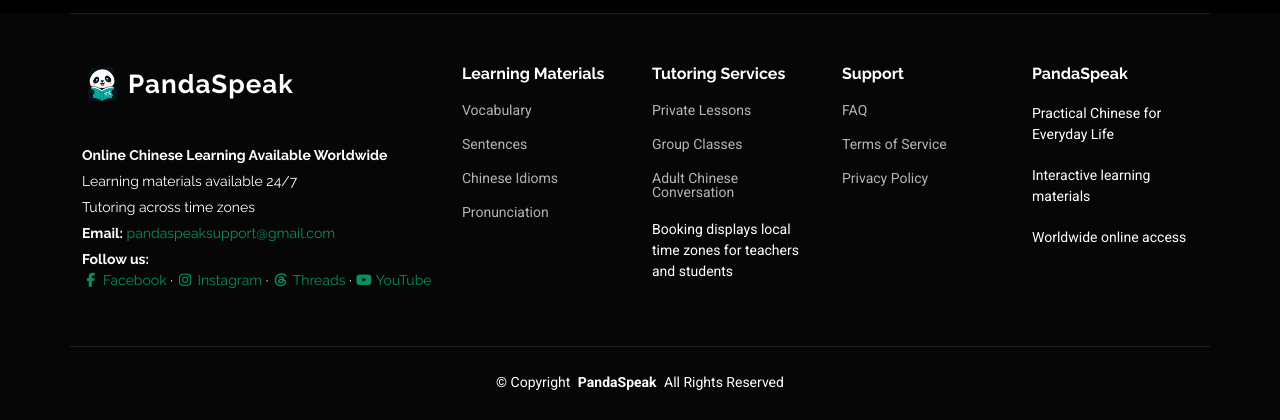
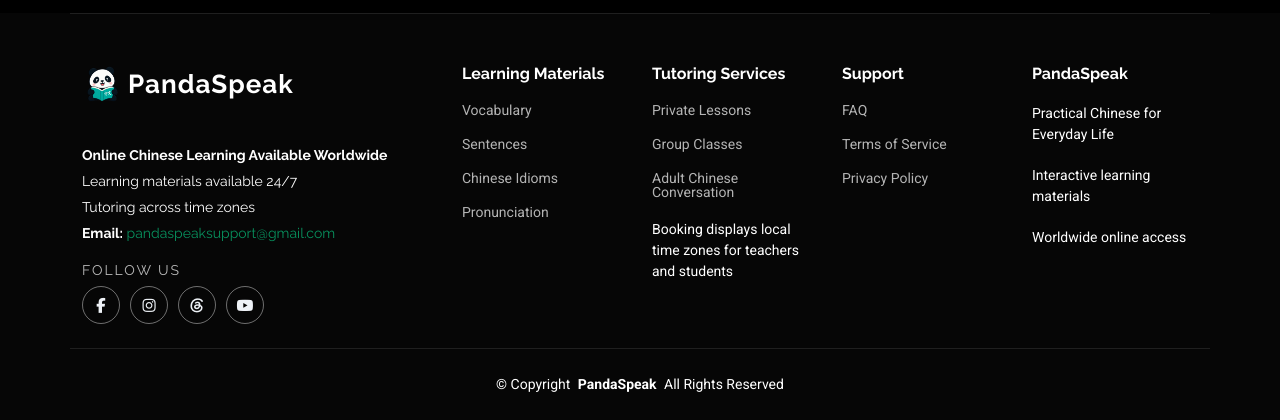
Before and after one commit to cecemoo/PandaSpeak, a Django app: template account/templates/account/about.html in a window 1280 px wide. Shown: the part 1883-2303 px from the top of the page. Before the commit the page ends 2273 px from the top, so only its background shows below. Run offline with Django 5.2, Linux system fonts and the light colour scheme; the template is opened without the code that fills it, so the values that code supplies are empty; parts of the project's set-up code (start-up, migrations or seed data) failed here and were passed over; some libraries are stand-ins or nearby versions.

Commit message:
Restyle footer social links as circular icon buttons (Cece, 2026-10-27)
The green inline text links looked unprofessional on the dark footer.
Now: a small 'FOLLOW US' label over four circular outline buttons
(white icon on transparent, thin light border; hover fills white with
a dark icon) — the standard professional footer pattern. Same four
brand URLs, icon-only with accessible labels.

```diff
--- a/account/templates/account/base.html
+++ b/account/templates/account/base.html
@@ -85,6 +85,13 @@
   <link href="{% static 'assets/vendor/glightbox/css/glightbox.min.css' %}" rel="stylesheet">
   <link href="{% static 'assets/css/main.css' %}" rel="stylesheet">
   <link rel="stylesheet" href="https://cdnjs.cloudflare.com/ajax/libs/font-awesome/7.0.1/css/all.min.css" integrity="sha512-2SwdPD6INVrV/lHTZbO2nodKhrnDdJK9/kg2XD1r9uGqPo1cUbujc+IYdlYdEErWNu69gVcYgdxlmVmzTWnetw==" crossorigin="anonymous" referrerpolicy="no-referrer" />
+  <style>
+    .footer-social{margin-top:16px}
+    .footer-social-label{margin:0 0 9px;font-size:.78rem;letter-spacing:.14em;text-transform:uppercase;color:rgba(255,255,255,.72)}
+    .footer-social-links{display:flex;gap:10px}
+    .footer-social-links a{display:inline-flex;align-items:center;justify-content:center;width:38px;height:38px;border:1px solid rgba(255,255,255,.42);border-radius:50%;color:#eef2f7;font-size:15px;text-decoration:none;transition:background .25s ease,color .25s ease,border-color .25s ease}
+    .footer-social-links a:hover{background:#fff;border-color:#fff;color:#101828}
+  </style>
 </head>
 <body class="index-page">
   <header id="header" class="header d-flex align-items-center fixed-top">
@@ -113,7 +120,7 @@
     <div class="container footer-top"><div class="row gy-4">
       <div class="col-lg-4 col-md-6 footer-about">
         <a href="{% url 'home' %}" class="logo d-flex align-items-center"><img src="{% static 'assets/img/logo.jpeg' %}" alt="PandaSpeak Logo"><span class="sitename">PandaSpeak</span></a>
-        <div class="footer-contact pt-3"><p><strong>Online Chinese Learning Available Worldwide</strong></p><p>Learning materials available 24/7</p><p>Tutoring across time zones</p><p><strong>Email:</strong> <a href="mailto:pandaspeaksupport@gmail.com">pandaspeaksupport@gmail.com</a></p><p class="footer-social"><strong>Follow us:</strong><br><a href="https://www.facebook.com/people/PandaSpeak-Chinese/61592981011224/" target="_blank" rel="noopener" aria-label="PandaSpeak Chinese on Facebook"><i class="fa-brands fa-facebook-f"></i> Facebook</a> &middot; <a href="https://www.instagram.com/pandaspeakchinese/" target="_blank" rel="noopener" aria-label="PandaSpeak Chinese on Instagram"><i class="fa-brands fa-instagram"></i> Instagram</a> &middot; <a href="https://www.threads.net/@pandaspeakchinese" target="_blank" rel="noopener" aria-label="PandaSpeak Chinese on Threads"><i class="fa-brands fa-threads"></i> Threads</a> &middot; <a href="https://www.youtube.com/@PandaSpeakChinese" target="_blank" rel="noopener" aria-label="PandaSpeak on YouTube"><i class="fa-brands fa-youtube"></i> YouTube</a></p></div>
+        <div class="footer-contact pt-3"><p><strong>Online Chinese Learning Available Worldwide</strong></p><p>Learning materials available 24/7</p><p>Tutoring across time zones</p><p><strong>Email:</strong> <a href="mailto:pandaspeaksupport@gmail.com">pandaspeaksupport@gmail.com</a></p><div class="footer-social"><p class="footer-social-label">Follow us</p><div class="footer-social-links"><a href="https://www.facebook.com/people/PandaSpeak-Chinese/61592981011224/" target="_blank" rel="noopener" aria-label="PandaSpeak Chinese on Facebook" title="Facebook"><i class="fa-brands fa-facebook-f"></i></a><a href="https://www.instagram.com/pandaspeakchinese/" target="_blank" rel="noopener" aria-label="PandaSpeak Chinese on Instagram" title="Instagram"><i class="fa-brands fa-instagram"></i></a><a href="https://www.threads.net/@pandaspeakchinese" target="_blank" rel="noopener" aria-label="PandaSpeak Chinese on Threads" title="Threads"><i class="fa-brands fa-threads"></i></a><a href="https://www.youtube.com/@PandaSpeakChinese" target="_blank" rel="noopener" aria-label="PandaSpeak on YouTube" title="YouTube"><i class="fa-brands fa-youtube"></i></a></div></div></div>
       </div>
       <div class="col-lg-2 col-md-3 footer-links"><h4>Learning Materials</h4><ul>
         {% if user.is_authenticated %}{% if user.is_staff %}<li><a href="{% url 'manager_dashboard' %}">Manager Dashboard</a></li>{% elif user.is_teacher %}<li><a href="{% url 'teacher_dashboard' %}">Teacher Dashboard</a></li>{% else %}<li><a href="{% url 'student_dashboard' %}">Vocabulary</a></li><li><a href="{% url 'student_dashboard' %}">Sentences</a></li><li><a href="{% url 'student_dashboard' %}">Chinese Idioms</a></li><li><a href="{% url 'student_dashboard' %}">Pronunciation</a></li>{% endif %}
```
